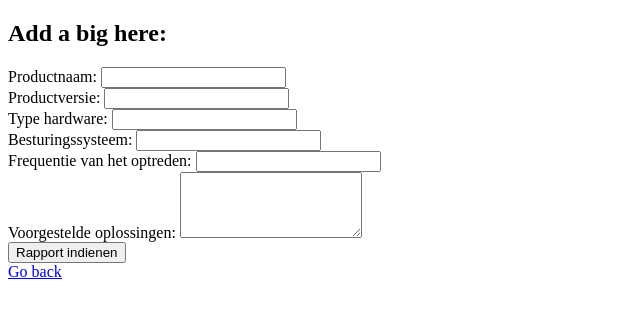
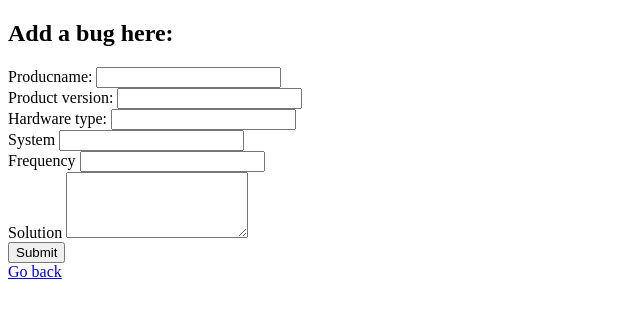
Before and after one commit to BlossomAnukposi/Germoskos, a PHP site: page /addBug.php in a window 1280 px wide. Shown: the top 318 px of the page, without its empty margins (0-640 px from the left). Run offline with PHP 8.4, Linux system fonts and the light colour scheme.

Commit message:
Update of the file

```diff
--- a/gemoskosJosephine/addBug.php
+++ b/gemoskosJosephine/addBug.php
@@ -1,6 +1,6 @@
 <?php
 if ($_SERVER["REQUEST_METHOD"] == "POST") {
-    $host = "mysql";
+    $host = "localhost";
     $dbname = "Bugreporter";
     $user = "germoskos";
     $password = "qwerty";
@@ -44,26 +44,26 @@ if ($_SERVER["REQUEST_METHOD"] == "POST") {
 </head>
 <body>
 <form action="" method="post">
-	    <h2>Add a big here:</h2>
-        <label for="productnaam">Productnaam:</label>
+	    <h2>Add a bug here:</h2>
+        <label for="productnaam">Producname:</label>
         <input type="text" name="productnaam" required><br>
 
-        <label for="productversie">Productversie:</label>
+        <label for="productversie">Product version:</label>
         <input type="text" name="productversie" required><br>
 
-        <label for="hardware">Type hardware:</label>
+        <label for="hardware">Hardware type:</label>
         <input type="text" name="hardware" required><br>
 
-        <label for="besturingssysteem">Besturingssysteem:</label>
+        <label for="besturingssysteem">System</label>
         <input type="text" name="besturingssysteem" required><br>
 
-        <label for="frequentie">Frequentie van het optreden:</label>
+        <label for="frequentie">Frequency</label>
         <input type="text" name="frequentie" required><br>
 
-        <label for="oplossing">Voorgestelde oplossingen:</label>
+        <label for="oplossing">Solution</label>
         <textarea name="oplossing" rows="4" required></textarea><br>
 
-        <input type="submit" value="Rapport indienen">
+        <input type="submit" value="Submit">
     </form>
     <a href="./index.php">Go back</a>
 </body>
--- a/gemoskosJosephine/index.php
+++ b/gemoskosJosephine/index.php
@@ -9,7 +9,7 @@
     <h3>Overview over bugs in the database:</h3>
     <?php
           // Database connectie parameters
-          $host = "mysql";
+          $host = "localhost";
           $dbname = "Bugreporter";
           $user = "germoskos";
           $pass = "qwerty";
```
Also changed, not shown: gemoskosJosephine/editBug.php (+9 -9 lines).
